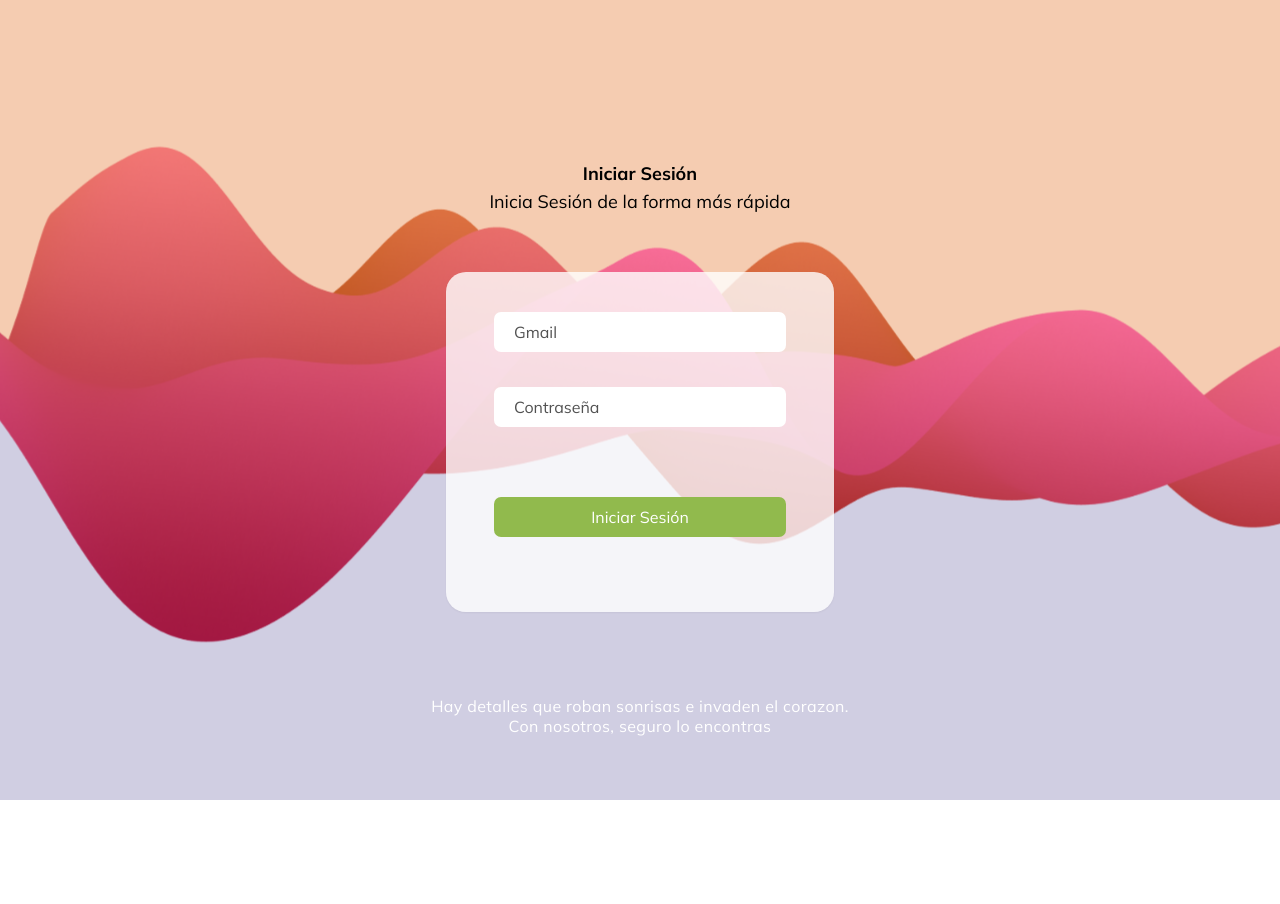
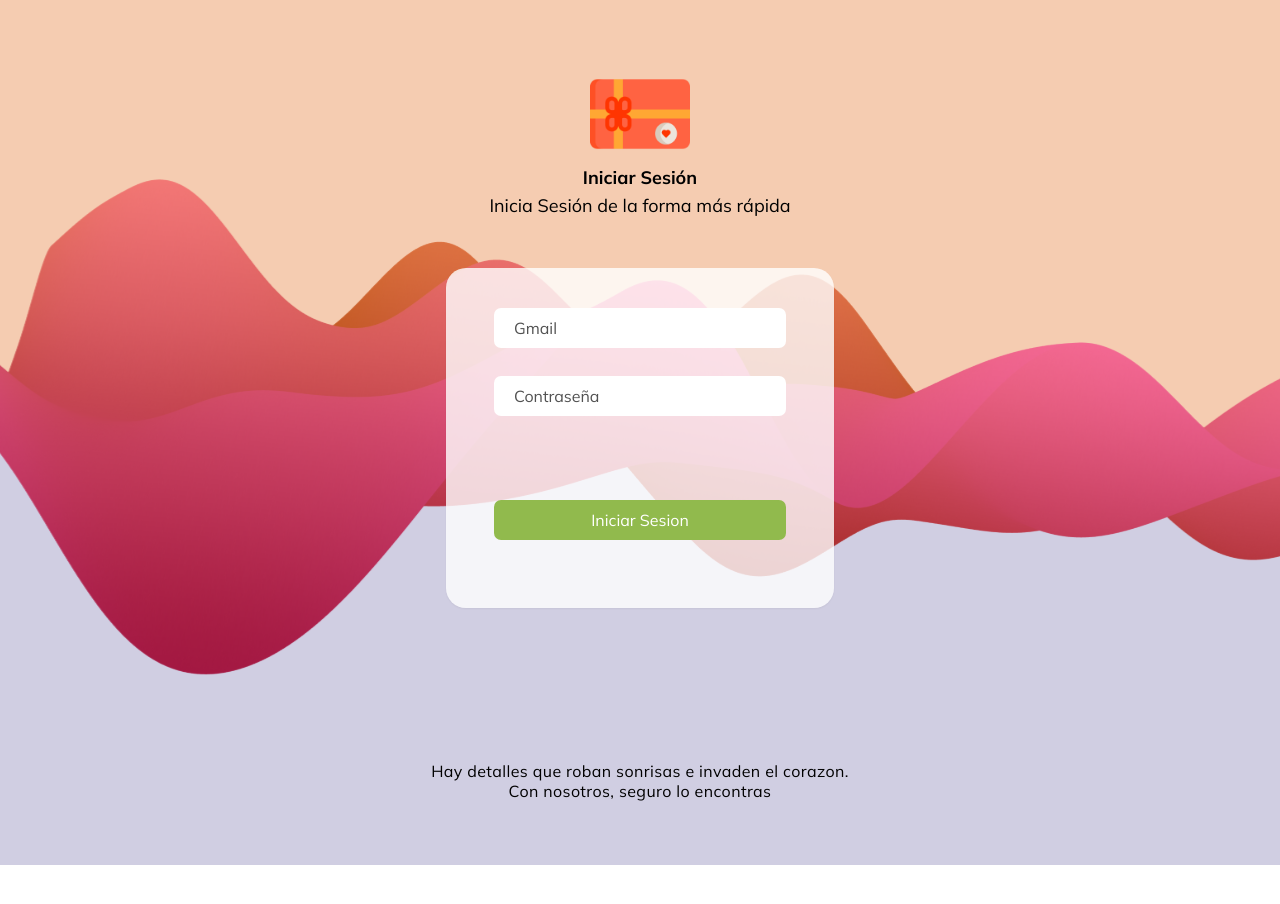
Before and after one commit to GifBlane/giftblane_frontend, a Next.js app: page /login in a window 1280 px wide. Shown: the top 904 px of the page. Before the commit the page ends 864 px from the top, so only its background shows below. Built offline with nearby package versions, Linux system fonts and the light colour scheme.

Commit message:
Bugs fixed

```diff
--- a/package.json
+++ b/package.json
@@ -20,6 +20,7 @@
     "@reduxjs/toolkit": "^1.8.5",
     "axios": "^1.2.1",
     "chart.js": "^3.9.1",
+    "cheerio": "^1.0.0-rc.12",
     "classnames": "^2.3.2",
     "eslint": "8.28.0",
     "eslint-config-next": "13.0.5",
--- a/pages/login.tsx
+++ b/pages/login.tsx
@@ -6,6 +6,8 @@ import React, { useState, useRef } from "react";
 import "reactjs-popup/dist/index.css";
 import { Waves } from "../components/svg/Waves";
 import { useRouter } from "next/router";
+import Image from "next/image";
+import cheerio from "cheerio";
 
 const Login: NextPage = () => {
 	const [error, setError] = useState("");
@@ -24,18 +26,18 @@ const Login: NextPage = () => {
 	const handleSubmit = async (e: React.FormEvent<HTMLFormElement>) => {
 		e.preventDefault();
 
-    // Verificar que la contraseña cumpla con los criterios de seguridad
-    const passwordValidator =
-      /^(?=.*[A-Z])(?=.*[a-z])(?=.*\d)(?=.*[!@#$%^&*()/=+?[\]{}~-])[A-Za-z\d!@#$%^&*()/=+?[\]{}~-]{8,}$/;
-    const isPasswordValid = passwordValidator.test(credentials.password);
-    if (!isPasswordValid) {
-      resetFileInput();
-      setError(
-        "La contraseña debe contener al menos una letra mayúscula, una letra minúscula, un carácter numérico y un carácter especial y debe tener al menos 8 caracteres"
-      );
+		// // Verificar que la contraseña cumpla con los criterios de seguridad
+		// const passwordValidator =
+		// 	/^(?=.*[A-Z])(?=.*[a-z])(?=.*\d)(?=.*[!@#$%^&*()/=+?[\]{}~-])[A-Za-z\d!@#$%^&*()/=+?[\]{}~-]{8,}$/;
+		// const isPasswordValid = passwordValidator.test(credentials.password);
+		// if (!isPasswordValid) {
+		// 	resetFileInput();
+		// 	setError(
+		// 		"La contraseña debe contener al menos una letra mayúscula, una letra minúscula, un carácter numérico y un carácter especial y debe tener al menos 8 caracteres"
+		// 	);
 
-      return;
-    }
+		// 	return;
+		// }
 		try {
 			// Enviar una solicitud a la ruta de inicio de sesión en el backend
 			const response = await axios.post("http://localhost:3002/auth/login", {
@@ -48,10 +50,15 @@ const Login: NextPage = () => {
 			// Redirigir a la ruta protegida
 			Router.push("/dashboard");
 		} catch (err: any) {
+			if (err.response) {
+				// const message = err.response.data.message;
+				// console.log(message);
+				// setError(message);
 				// Obtener el estado de error y el mensaje
 
 				// Obtener el estado de error y el mensaje
 				const status = err.response.code;
+				console.log(status);
 				// const message = err.response.data.message;
 
 				// Establecer el mensaje de error apropiado según el estado del error
@@ -59,7 +66,6 @@ const Login: NextPage = () => {
 				switch (status) {
 					case 400:
 						errorMessage = "You have entered an invalid password";
-
 						break;
 					case 401:
 						errorMessage = "Unauthorized";
@@ -82,6 +88,7 @@ const Login: NextPage = () => {
 				// Deshabilitado durante desarrollo=
 				resetFileInput();
 			}
+		}
 	};
 
 	return (
@@ -101,22 +108,31 @@ const Login: NextPage = () => {
 			>
 				{/* TODO: SVG no se estira 100% */}
 				<Waves className="absolute z-[0] w-full h-full pb-40" />
-        <div className="flex flex-col gap-14 items-center z-[1] pt-24 ">
-          <div className="text-center">
+				<div className="flex flex-col justify-between items-center">
+					<div className="pb-12 ">
+						<div className="text-center ">
+							<Image
+								src="/assets/brand/gift.png"
+								alt=""
+								width={100}
+								height={100}
+								className="mx-auto"
+							/>
 							<h1 className="font-bold text-lg">Iniciar Sesión</h1>
-            <p className="text-lg">Inicia Sesión de la forma más rápida</p>
+							<p className="text-lg ">Inicia Sesión de la forma más rápida</p>
 						</div>
-
+					</div>
+					<div className="relative ">
 						<form
 							onSubmit={(event) => {
 								event.preventDefault();
 								handleSubmit(event);
 							}}
-            className="flex flex-col gap-2 min-h-[340px] max-w-[388px] min-w-[388px] justify-between items-center bg-[#ffffff]/80 shadow-sm rounded-[20px] py-10 px-12 "
+							className="flex flex-col gap-2 min-h-[340px] max-w-[388px] min-w-[388px] justify-between bg-[#ffffff]/80 shadow-sm rounded-[20px] py-10 px-12 "
 						>
 							<input
 								className="w-full py-2 px-5 rounded-[7px] placeholder:text-[#515151] text-black "
-              name="Gmail"
+								name="Email"
 								ref={inputRef}
 								required
 								placeholder="Gmail"
@@ -149,16 +165,18 @@ const Login: NextPage = () => {
 									{/* Recordar inicio de sesión */}
 								</label>
 							</div>
+							<div className="text-center">
 								{
 									// Si hay un error, muestre el mensaje de error
 									error && <p className="text-red-500">{error}</p>
 								}
+							</div>
 							<button
 								className="bg-gradient-to-b w-full from-[#91BA4D] to-[#91BA4D] disabled:opacity-50 rounded-[7px] text-white py-2 px-4"
 								type="submit"
 								disabled={!credentials}
 							>
-              Iniciar Sesión
+								Iniciar Sesion
 							</button>
 
 							<p className="text-[#181818]">
@@ -170,11 +188,12 @@ const Login: NextPage = () => {
 						</form>
 					</div>
 
-        <div>
-          <p className="text-white max-w-[420px] leading-5 tracking-wide text-center">
-            Hay detalles que roban sonrisas e invaden el corazon. Con nosotros,
-            seguro lo encontras
+					<div className=" max-w-[420px] pt-[153px] relative">
+						<p className=" leading-5 tracking-wide text-center text-black">
+							Hay detalles que roban sonrisas e invaden el corazon. Con
+							nosotros, seguro lo encontras
 						</p>
+					</div>
 				</div>
 			</main>
 		</div>
--- a/styles/globals.css
+++ b/styles/globals.css
@@ -1,8 +1,9 @@
-@import url('https://fonts.googleapis.com/css2?family=Mulish:wght@400;500;700&display=swap');
+@import url("https://fonts.googleapis.com/css2?family=Mulish:wght@400;500;700&display=swap");
 @tailwind base;
 @tailwind components;
 @tailwind utilities;
 
 body {
-  font-family: 'Mulish', sans-serif;
+	font-family: "Mulish", sans-serif;
+	overflow-y: hidden;
 }
```
Also changed, not shown: components/svg/Waves.tsx (indentation only), public/assets/brand/gift.png (added). Lines whose indentation alone changed are shown as unchanged.
